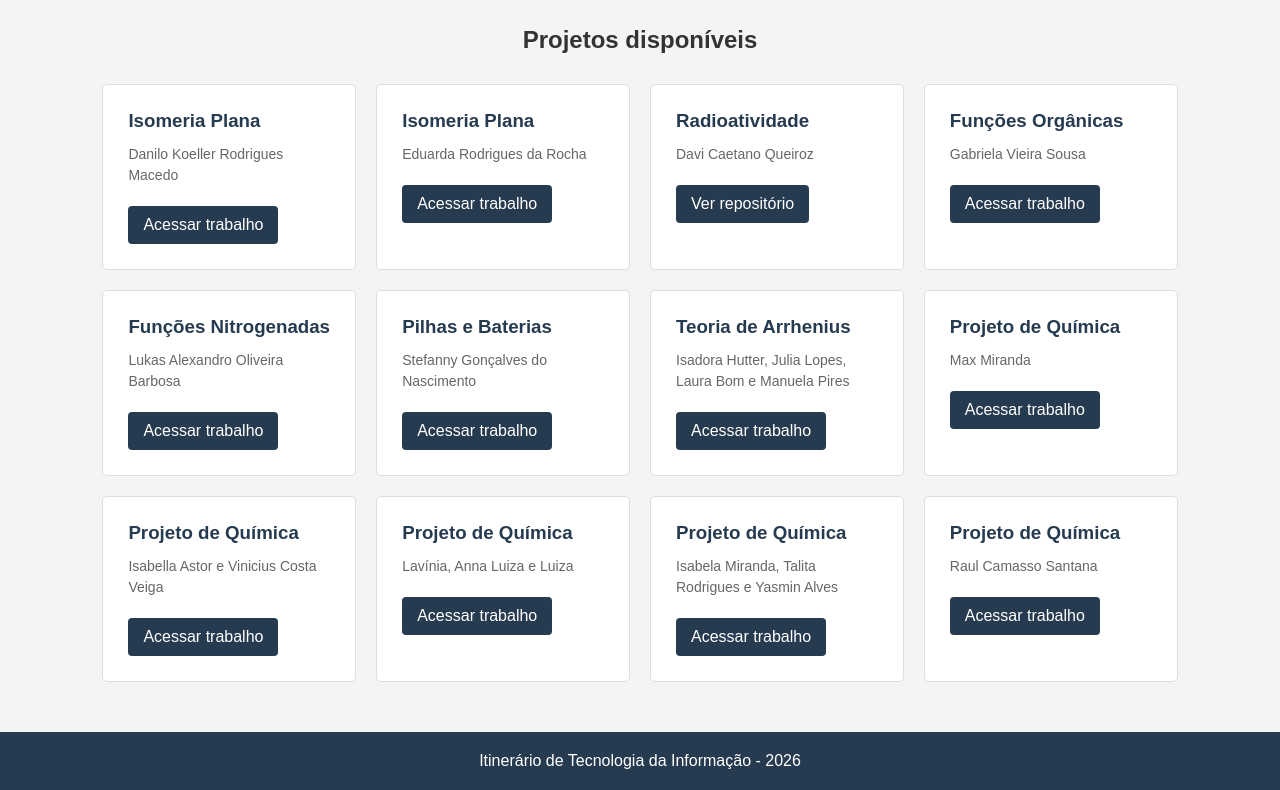
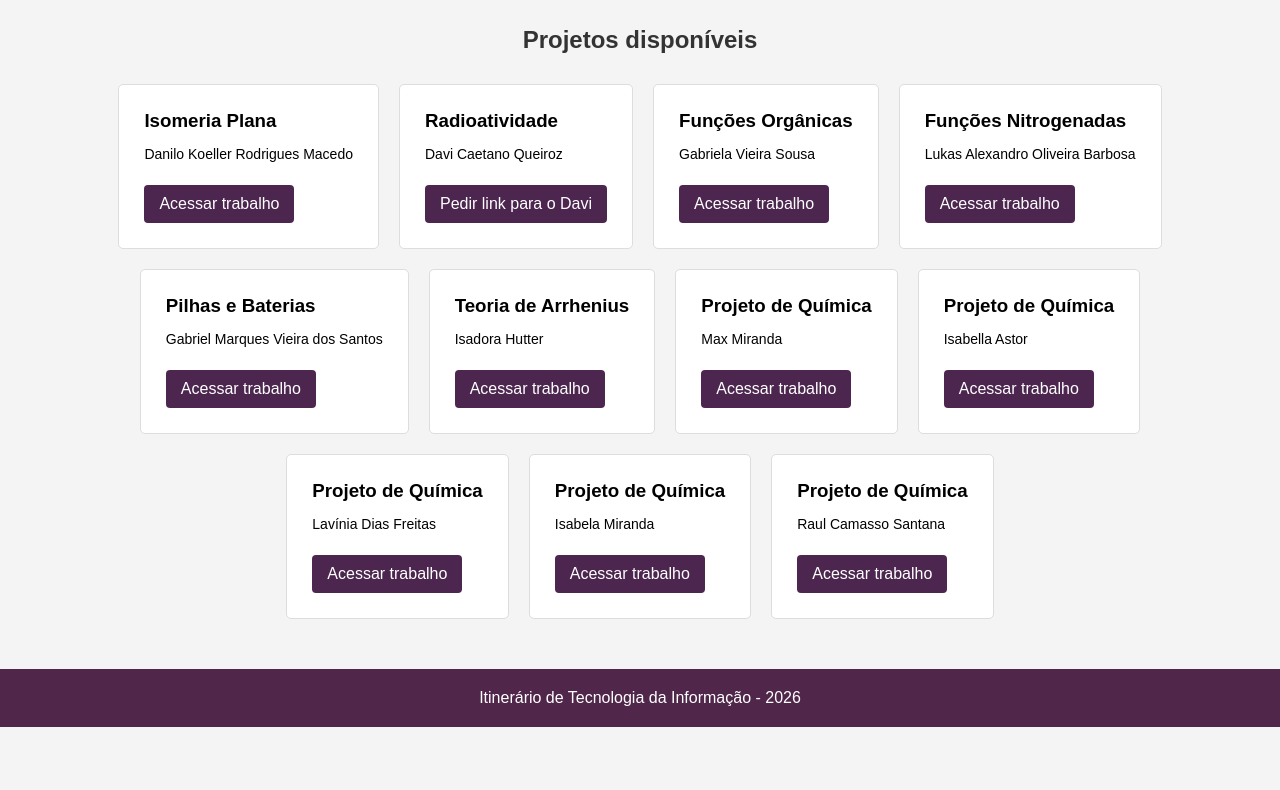
Before and after one commit to Gabbmvs/Site-Itinerario-TI-Conteudos-ENEM, a plain HTML site: page quimica.html in a window 1280 px wide. Shown: the part 282-1072 px from the top of the page. After the commit the page ends 1009 px from the top, so only its background shows below. Drawn offline with Linux system fonts and the light colour scheme.

Commit message:
15/11 01:06

```diff
--- a/css/biologia.css
+++ b/css/biologia.css
@@ -4,7 +4,9 @@
     padding: 0;
     box-sizing: border-box;
 }
-
+html{
+    scroll-behavior: smooth;
+}
 body {
     font-family: Arial, sans-serif;
     background: #f4f4f4;
@@ -12,7 +14,7 @@ body {
 }
 
 header {
-    background: #263b50;
+    background: #054225;
     color: white;
     padding: 20px 8%;
     display: flex;
@@ -27,7 +29,7 @@ nav a {
 }
 
 nav a:hover {
-    color: #a8d5b5;
+    color: #296d3c;
 }
 
 .introducao {
@@ -54,8 +56,9 @@ nav a:hover {
 }
 
 .container {
-    display: grid;
-    grid-template-columns: repeat(auto-fit, minmax(250px, 1fr));
+    display: flex;
+    flex-wrap: wrap;
+    justify-content: center;
     gap: 20px;
 }
 
@@ -77,13 +80,14 @@ nav a:hover {
     top: 0;
     width: 100%;
     height: 4px;
-    background: #47865c;
+    background: #03561f;
     transform: scaleX(0);
     transform-origin: left;
     transition: 0.3s ease;
 }
 
 .card:hover {
+    background-color: #0bff4c76;
     transform: translateY(-5px);
     box-shadow: 0 6px 15px rgba(0, 0, 0, 0.12);
 }
@@ -94,7 +98,7 @@ nav a:hover {
 
 .card h3 {
     margin-bottom: 12px;
-    color: #263b50;
+    color: #26503a;
 }
 
 .card p {
@@ -106,7 +110,7 @@ nav a:hover {
 
 .card a {
     display: inline-block;
-    background: #263b50;
+    background: #265031;
     color: white;
     padding: 10px 15px;
     border-radius: 4px;
@@ -120,7 +124,7 @@ nav a:hover {
 }
 
 footer {
-    background: #263b50;
+    background: #26503c;
     color: white;
     padding: 20px;
     text-align: center;
--- a/css/matematica.css
+++ b/css/matematica.css
@@ -3,6 +3,9 @@
     margin: 0;
     padding: 0;
     box-sizing: border-box;
+}
+html{
+    scroll-behavior: smooth;
 }
 
 body {
@@ -76,6 +79,7 @@ nav a:hover {
     position: relative;
     overflow: hidden;
 
+
     background: white;
     padding: 25px;
 
@@ -108,6 +112,7 @@ nav a:hover {
 }
 
 .card:hover {
+    background-color: #9ecefd6f;
     transform: translateY(-5px);
     box-shadow: 0 6px 15px rgba(0, 0, 0, 0.12);
 }
--- a/css/quimica.css
+++ b/css/quimica.css
@@ -4,7 +4,9 @@
     padding: 0;
     box-sizing: border-box;
 }
-
+html{
+    scroll-behavior: smooth;
+}
 body {
     font-family: Arial, sans-serif;
     background: #f4f4f4;
@@ -12,7 +14,7 @@ body {
 }
 
 header {
-    background: #263b50;
+    background: #4f2650;
     color: white;
     padding: 20px 8%;
     display: flex;
@@ -27,7 +29,7 @@ nav a {
 }
 
 nav a:hover {
-    color: #e6c1a8;
+    color: #e6a8e1;
 }
 
 .introducao {
@@ -54,8 +56,9 @@ nav a:hover {
 }
 
 .container {
-    display: grid;
-    grid-template-columns: repeat(auto-fit, minmax(250px, 1fr));
+    display: flex;
+    flex-wrap: wrap;
+    justify-content: center;
     gap: 20px;
 }
 
@@ -76,13 +79,14 @@ nav a:hover {
     left: 0;
     width: 100%;
     height: 4px;
-    background: #b77b42;
+    background: #a042b7;
     transform: scaleX(0);
     transform-origin: left;
     transition: 0.3s ease;
 }
 
 .card:hover {
+    background-color: #e85dd367;
     transform: translateY(-5px);
     box-shadow: 0 6px 15px rgba(0, 0, 0, 0.12);
 }
@@ -93,19 +97,19 @@ nav a:hover {
 
 .card h3 {
     margin-bottom: 12px;
-    color: #263b50;
+    color: #000000;
 }
 
 .card p {
     font-size: 14px;
-    color: #666;
+    color: #000000;
     line-height: 1.5;
     margin-bottom: 20px;
 }
 
 .card a {
     display: inline-block;
-    background: #263b50;
+    background: #4d2650;
     color: white;
     padding: 10px 15px;
     border-radius: 4px;
@@ -114,12 +118,12 @@ nav a:hover {
 }
 
 .card a:hover {
-    background: #a66b35;
+    background: #a50a8e;
     transform: translateY(-2px);
 }
 
 footer {
-    background: #263b50;
+    background: #50264a;
     color: white;
     padding: 20px;
     text-align: center;
--- a/css/style.css
+++ b/css/style.css
@@ -8,7 +8,9 @@
     padding: 0;
     box-sizing: border-box;
 }
-
+html{
+    scroll-behavior: smooth;
+}
 body {
     font-family: Arial, sans-serif;
     background-color: #f4f4f4;
@@ -81,22 +83,26 @@ nav a {
 .container {
     display: flex;
     justify-content: center;
-    gap: 20px;
-    flex-wrap: wrap;
+    align-items: stretch;
+    gap: 25px;
+    flex-wrap: nowrap;
 }
+
+
 
 /* ==============================
    CARDS - ESTRUTURA
 ================================= */
 
 .card {
+
     position: relative;
     isolation: isolate;
     overflow: hidden;
 
     background-color: white;
     padding: 25px;
-    width: 280px;
+    width: 700px;
 
     border: 1px solid #ddd;
     border-radius: 5px;
@@ -192,14 +198,17 @@ nav a {
 /* Cores individuais dos botões */
 
 #card-bio a:hover {
-    background-color: #0aa521;
+    opacity: 0.75;
+    background-color: #007a12;
 }
 
 #card-qui a:hover {
-    background-color: #a50a8e;
+    opacity: 0.75;
+    background-color: #e32ac7;
 }
 
 #card-mat a:hover {
+    opacity: 0.75;
     background-color: #0a4ba5;
 }
 
--- a/quimica.html
+++ b/quimica.html
@@ -38,18 +38,12 @@
             </div>
 
             <div class="card">
-                <h3>Isomeria Plana</h3>
-                <p>Eduarda Rodrigues da Rocha</p>
-                <a href="https://eduardarodriguesrocha01-sudo.github.io/isomeriaplana/index.html" target="_blank">Acessar trabalho</a>
+                <h3>Radioatividade</h3>
+                <p>Davi Caetano Queiroz</p>
+                <a href="https://github.com/daviqueirozsl67-gif/Radiatividade" target="_blank">Pedir link para o Davi</a>
             </div>
 
-            <div class="card">
-                <h3>Radioatividade</h3>
-                <p>Davi Caetano Queiroz</p>
-                <a href="https://github.com/daviqueirozsl67-gif/Radiatividade" target="_blank">Ver repositório</a>
-            </div>
-
-            <div class="card">
+            <div class="card"> <!--Deu pau-->
                 <h3>Funções Orgânicas</h3>
                 <p>Gabriela Vieira Sousa</p>
                 <a href="https://gabrivs9.github.io/site-funcoes-organicas/" target="_blank">Acessar trabalho</a>
@@ -63,13 +57,13 @@
 
             <div class="card">
                 <h3>Pilhas e Baterias</h3>
-                <p>Stefanny Gonçalves do Nascimento</p>
+                <p>Gabriel Marques Vieira dos Santos</p>
                 <a href="https://fuscapreto241.github.io/Pilhas-e-Baterias/" target="_blank">Acessar trabalho</a>
             </div>
 
             <div class="card">
                 <h3>Teoria de Arrhenius</h3>
-                <p>Isadora Hutter, Julia Lopes, Laura Bom e Manuela Pires</p>
+                <p>Isadora Hutter</p>
                 <a href="https://pnmanuu-hub.github.io/teoria-de-arrhenius/" target="_blank">Acessar trabalho</a>
             </div>
 
@@ -81,19 +75,19 @@
 
             <div class="card">
                 <h3>Projeto de Química</h3>
-                <p>Isabella Astor e Vinicius Costa Veiga</p>
-                <a href="https://vei-golas.github.io/Site_de_quimica/" target="_blank">Acessar trabalho</a>
+                <p>Isabella Astor</p>
+                <a href="https://vei-golas.github.io/Site-de-Quimica/" target="_blank">Acessar trabalho</a>
             </div>
 
             <div class="card">
                 <h3>Projeto de Química</h3>
-                <p>Lavínia, Anna Luiza e Luiza</p>
+                <p>Lavínia Dias Freitas</p>
                 <a href="https://lavisdf.github.io/site-de-quimiicaa/" target="_blank">Acessar trabalho</a>
             </div>
 
             <div class="card">
                 <h3>Projeto de Química</h3>
-                <p>Isabela Miranda, Talita Rodrigues e Yasmin Alves</p>
+                <p>Isabela Miranda</p>
                 <a href="https://isabelami45.github.io/Site-de-Qu-mica/" target="_blank">Acessar trabalho</a>
             </div>
 
```
Also changed, not shown: matematica.html (+6 -10 lines).
